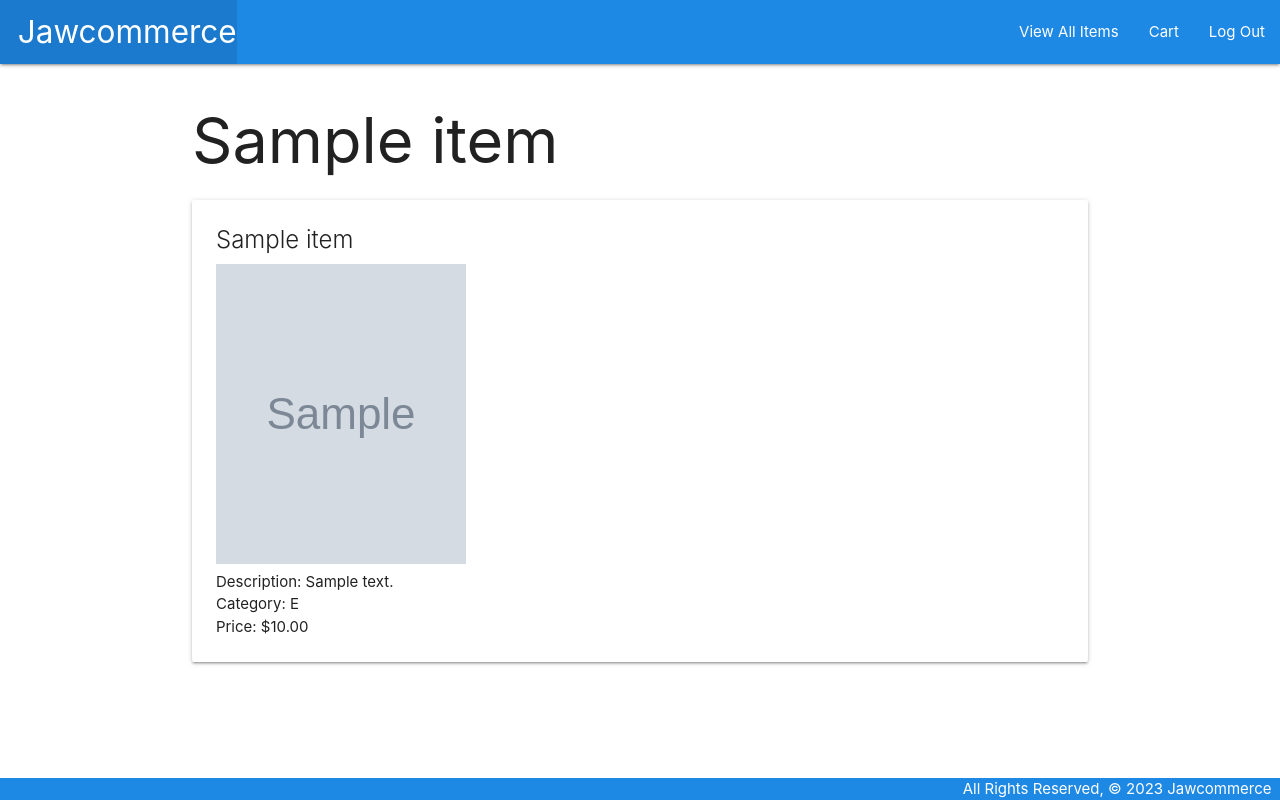
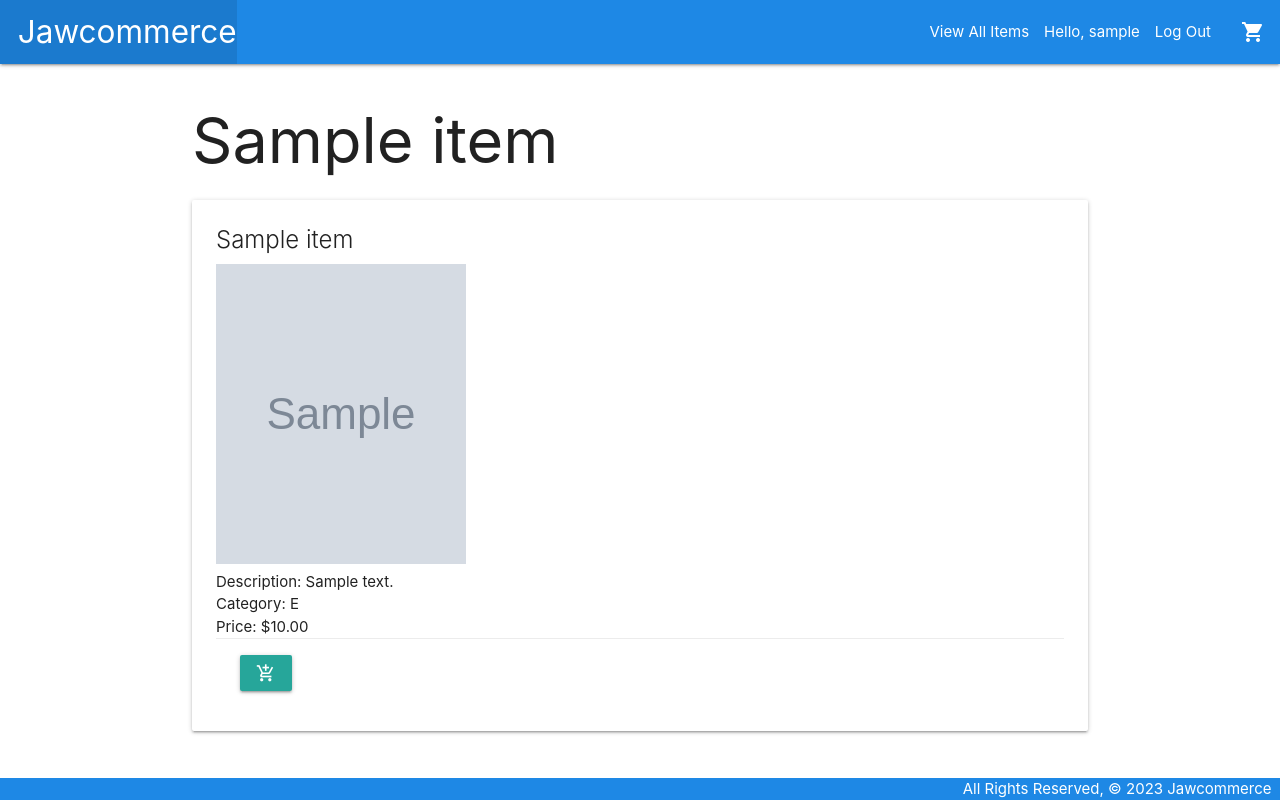
Before and after one commit to jawknee59/project4-ecommerce, a Django app: page /items/1/ in a window 1280 px wide. Run offline with Django 4.2, Linux system fonts and the light colour scheme; a user stored in the database is signed in; tables that the repository leaves empty hold one stand-in row (values such as "Sample post"); grey boxes marked "Sample" are stand-in pictures.

Commit message:
added cart icons and tested every item can be purchased through stripe

```diff
--- a/main_app/templates/base.html
+++ b/main_app/templates/base.html
@@ -7,6 +7,7 @@
     <meta name="viewport" content="width=device-width, initial-scale=1.0">
     <title>Jawcommerce</title>
     <link rel="stylesheet" href="https://cdnjs.cloudflare.com/ajax/libs/materialize/1.0.0/css/materialize.min.css">
+    <link href="https://fonts.googleapis.com/icon?family=Material+Icons" rel="stylesheet">
     <link rel="stylesheet" type="text/css" href="{% static 'css/style.css' %}">
 
 </head>
@@ -20,10 +21,11 @@
                 <ul class="right">
                     <li><a href="{% url 'index' %}">View All Items</a></li>
                     {% if user.is_authenticated %}
-                        <li><a href="{% url 'view_cart' %}">Cart</a></li>
+                        <li>Hello, {{ user }}</li>
                         <li><a href="{% url 'logout' %}">Log Out</a></li>
+                        <li><a href="{% url 'view_cart' %}"><i class="material-icons">shopping_cart</i></a></li>
                     {% else %}
-                    <li><a href="{% url 'signup' %}">Sign Up</a></li>
+                        <li><a href="{% url 'signup' %}">Sign Up</a></li>
                         <li><a href="{% url 'login' %}">Log In</a></li>
                     {% endif %}
                 </ul>
--- a/main_app/templates/cart/cart.html
+++ b/main_app/templates/cart/cart.html
@@ -11,7 +11,9 @@
             <div class="card-action">
                 <form method="POST" action="{% url 'remove_from_cart' item.id %}">
                     {% csrf_token %}
-                    <input type="submit" value="Remove Item" class="btn red right">
+                    <button class="btn right red" type="submit">
+                        <i class="material-icons">remove_shopping_cart</i>
+                    </button>
                 </form>
             </div>
         </div>
--- a/main_app/templates/items/detail.html
+++ b/main_app/templates/items/detail.html
@@ -10,6 +10,13 @@
       <p>Description: {{ item.description }}</p>
       <p>Category: {{ item.category }}</p>
       <p>Price: ${{ item.price }}</p>
+      <div class="card-action">
+        <form action="{% url 'add_to_cart' item.id %}" method="POST">
+          {% csrf_token %}
+          <button class="btn" type="submit">
+            <i class="material-icons">add_shopping_cart</i>
+          </button>
+        </form>
     </div>
   </div>
 
--- a/main_app/templates/items/index.html
+++ b/main_app/templates/items/index.html
@@ -16,7 +16,9 @@
         <div class="card-action">
           <form action="{% url 'add_to_cart' item.id %}" method="POST">
             {% csrf_token %}
-            <input type="submit" class="btn" value="Add to Cart">
+            <button class="btn" type="submit">
+              <i class="material-icons">add_shopping_cart</i>
+            </button>
           </form>
         </div>
       </div>
```
